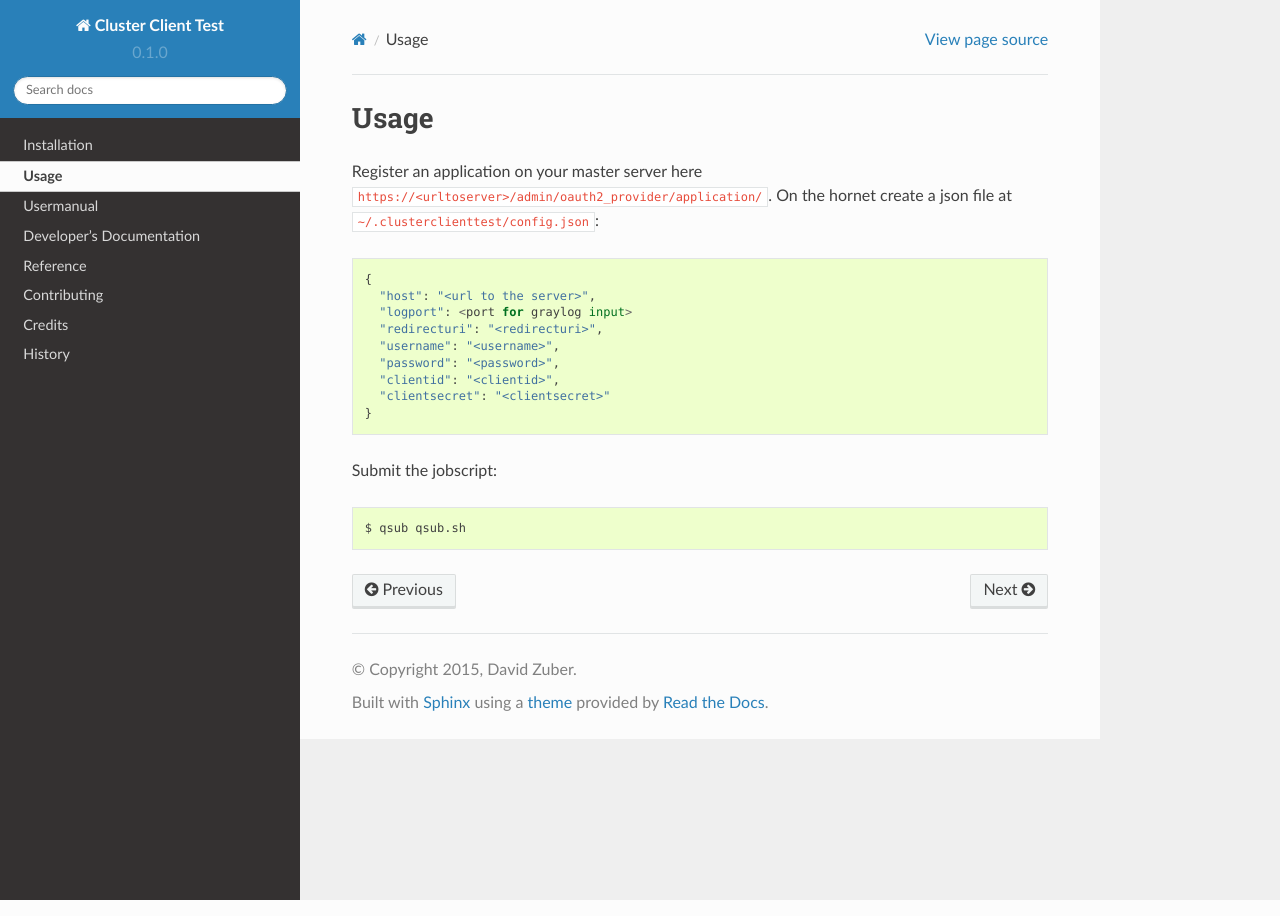
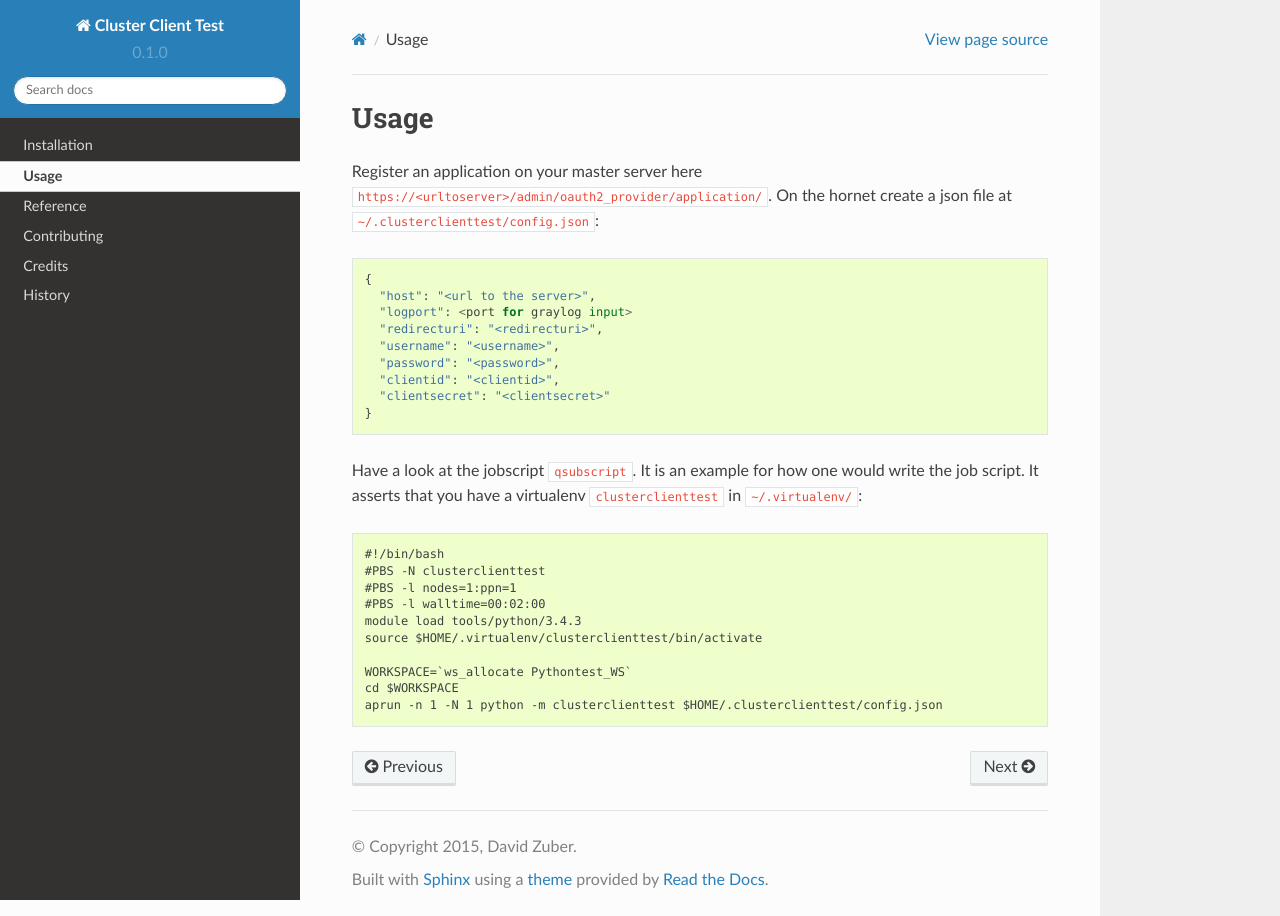
Before and after one commit to RayCrafter/clusterclienttest, a Sphinx documentation site: the page built from docs/source/usage.rst, in a window 1280 px wide. Built offline with Sphinx 7.4.7 and the Read the Docs theme 2.0.0, drawn with Linux system fonts in a browser that asks for light colours; pages that are not in the unit, such as notebooks, are missing from menus.

Commit message:
Remove user and development doc

```diff
--- a/docs/source/devdoc/index.rst
+++ /dev/null
@@ -1,4 +0,0 @@
-Developer's Documentation
-=========================
-
-Welcome to the developer's documenation. All necessary information for contributors who want to extend the project.
--- a/docs/source/index.rst
+++ b/docs/source/index.rst
@@ -16,8 +16,6 @@ Contents:
 
    installation
    usage
-   userdoc/index
-   devdoc/index
    reference
    contributing
    authors
--- a/docs/source/usage.rst
+++ b/docs/source/usage.rst
@@ -15,6 +15,16 @@ On the hornet create a json file at ``~/.clusterclienttest/config.json``::
     "clientsecret": "<clientsecret>"
   }
 
-Submit the jobscript::
+Have a look at the jobscript ``qsubscript``. It is an example for how one would write
+the job script. It asserts that you have a virtualenv ``clusterclienttest`` in ``~/.virtualenv/``::
 
-  $ qsub qsub.sh
+  #!/bin/bash
+  #PBS -N clusterclienttest
+  #PBS -l nodes=1:ppn=1
+  #PBS -l walltime=00:02:00
+  module load tools/python/3.4.3
+  source $HOME/.virtualenv/clusterclienttest/bin/activate
+
+  WORKSPACE=`ws_allocate Pythontest_WS`
+  cd $WORKSPACE
+  aprun -n 1 -N 1 python -m clusterclienttest $HOME/.clusterclienttest/config.json
--- a/docs/source/userdoc/index.rst
+++ /dev/null
@@ -1,2 +0,0 @@
-Usermanual
-==========
```
